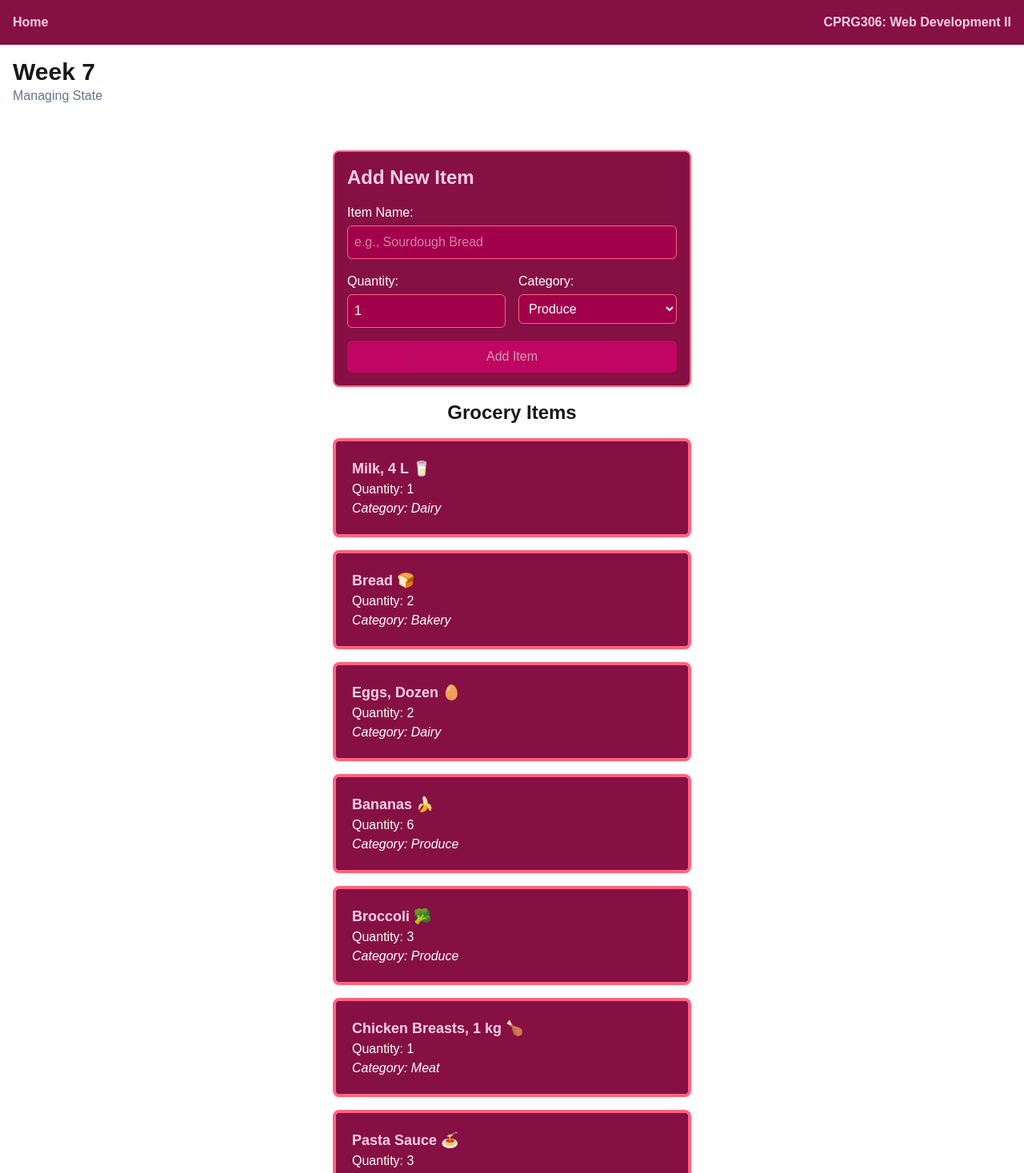
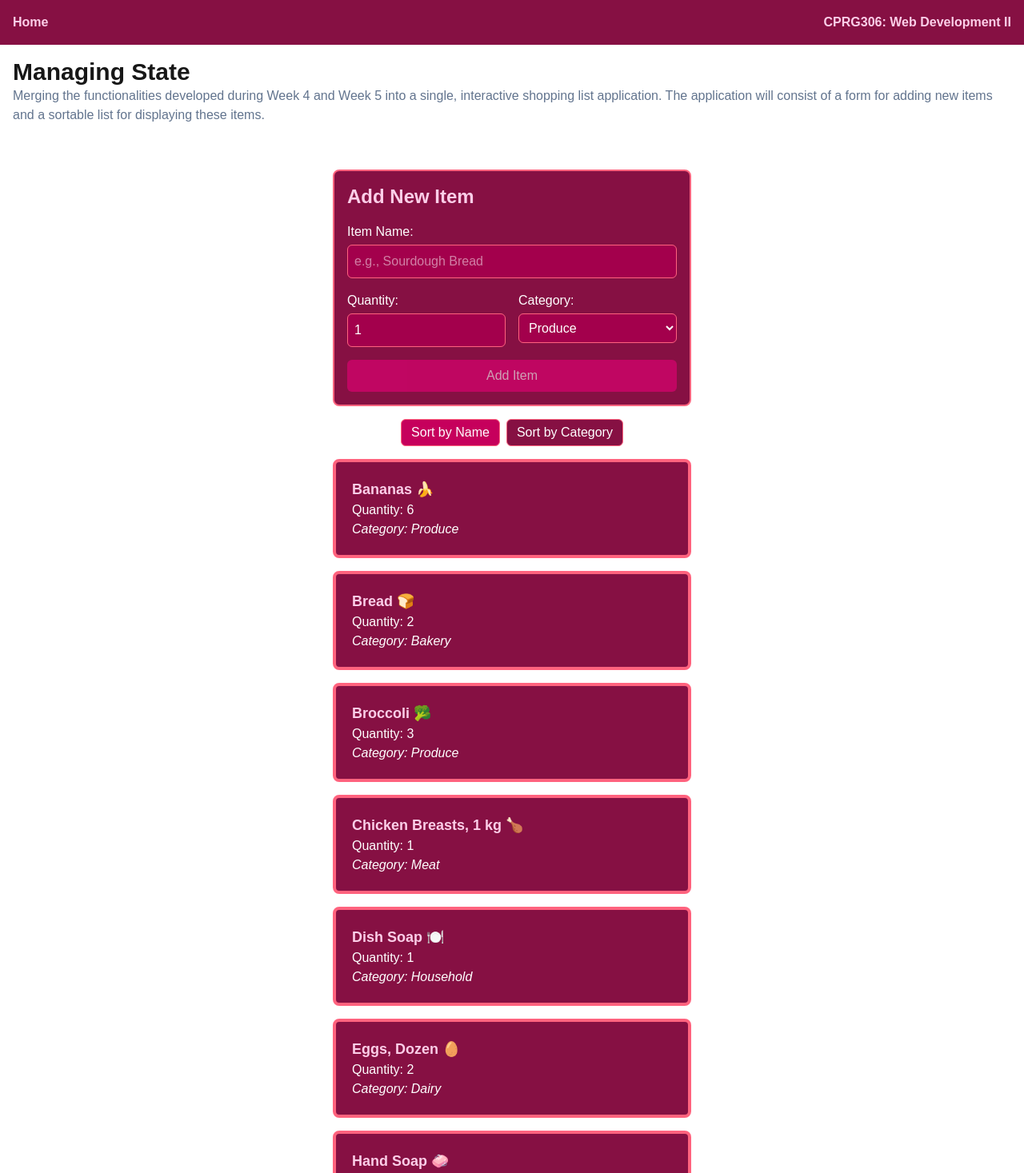
Before and after one commit to jenna-hackett/cprg306-assignments, a Next.js app: page /week-7 in a window 1280 px wide. Shown: the top 1467 px of the page at 80% size. Built offline with nearby package versions, Linux system fonts and the light colour scheme.

Commit message:
week 7 - completed?

```diff
--- a/app/week-7/GroceryItemList.js
+++ b/app/week-7/GroceryItemList.js
@@ -1,23 +1,69 @@
 
-import Item from "./GroceryItem";
+"use client";
+import { useState } from "react";
+import Item from './GroceryItem.js';
+
 
 export default function GroceryItemList({ items }) {
+  const [sortBy, setSortBy] = useState("name");
 
-  const itemsCopy = [...items];
+  // Sort the items by category
+  const sortedItems = [...items].sort((a, b) => {
+    if (sortBy === "name") {
+      return a.name.localeCompare(b.name, undefined, { sensitivity: "base" });
+    }
+    return a.category.localeCompare(b.category, undefined, { sensitivity: "base" });
+  });
+
+
+  const btn = "px-3 py-1 rounded-md border border-rose-400 text-white transition-colors";
+  const active = "bg-pink-700";
+  const inactive = "bg-pink-900 hover:bg-pink-800";
+
 
 return (
-    <section>
-      <h2 className="text-2xl font-bold p-4 text-center">Grocery Items</h2>
-      <ul>
-        {itemsCopy.map((item) => (
+    <main className="p-4">
+      <div className="flex gap-2 justify-center mb-4">
+        <button
+          type="button"
+          onClick={() => setSortBy("name")}
+          className={`${btn} ${sortBy === "name" ? active : inactive}`}
+          aria-pressed={sortBy === "name"}
+        >
+          Sort by Name
+        </button>
+        <button
+          type="button"
+          onClick={() => setSortBy("category")}
+          className={`${btn} ${sortBy === "category" ? active : inactive}`}
+          aria-pressed={sortBy === "category"}
+        >
+          Sort by Category
+        </button>
+      </div>
+
+      <ul className="list-none p-0">
+        {sortedItems.map((item, index) => {
+          const showHeader = sortBy === "category" &&
+          (index === 0 || item.category !== sortedItems[index - 1].category);
+
+          return (
+            <div key={item.id}>
+              {showHeader && (
+                <h2 className="text-xl font-bold text-pink-700 mb-4 mt-2 text-center">
+                  {item.category}
+                </h2>
+              )}
+
               <Item
-            key={item.name}
                 name={item.name}
                 quantity={item.quantity}
                 category={item.category}
               />
-        ))}
+            </div>
+          );
+        })}
       </ul>
-    </section>
-  )
+    </main>
+  );
 }
--- a/app/week-7/page.js
+++ b/app/week-7/page.js
@@ -18,8 +18,10 @@ export default function Page() {
       <header>
         <SiteHeader />
         <PageHeader
-          title="Week 7"
-          description="Managing State"
+          title="Managing State"
+          description="Merging the functionalities developed during Week 4 and Week 5 into a single,
+          interactive shopping list application. The application will consist of a form for adding
+          new items and a sortable list for displaying these items."
         />
       </header>
       <NewItem onAddItem={handleAddItem}/>
```
Lines whose indentation alone changed are shown as unchanged.
